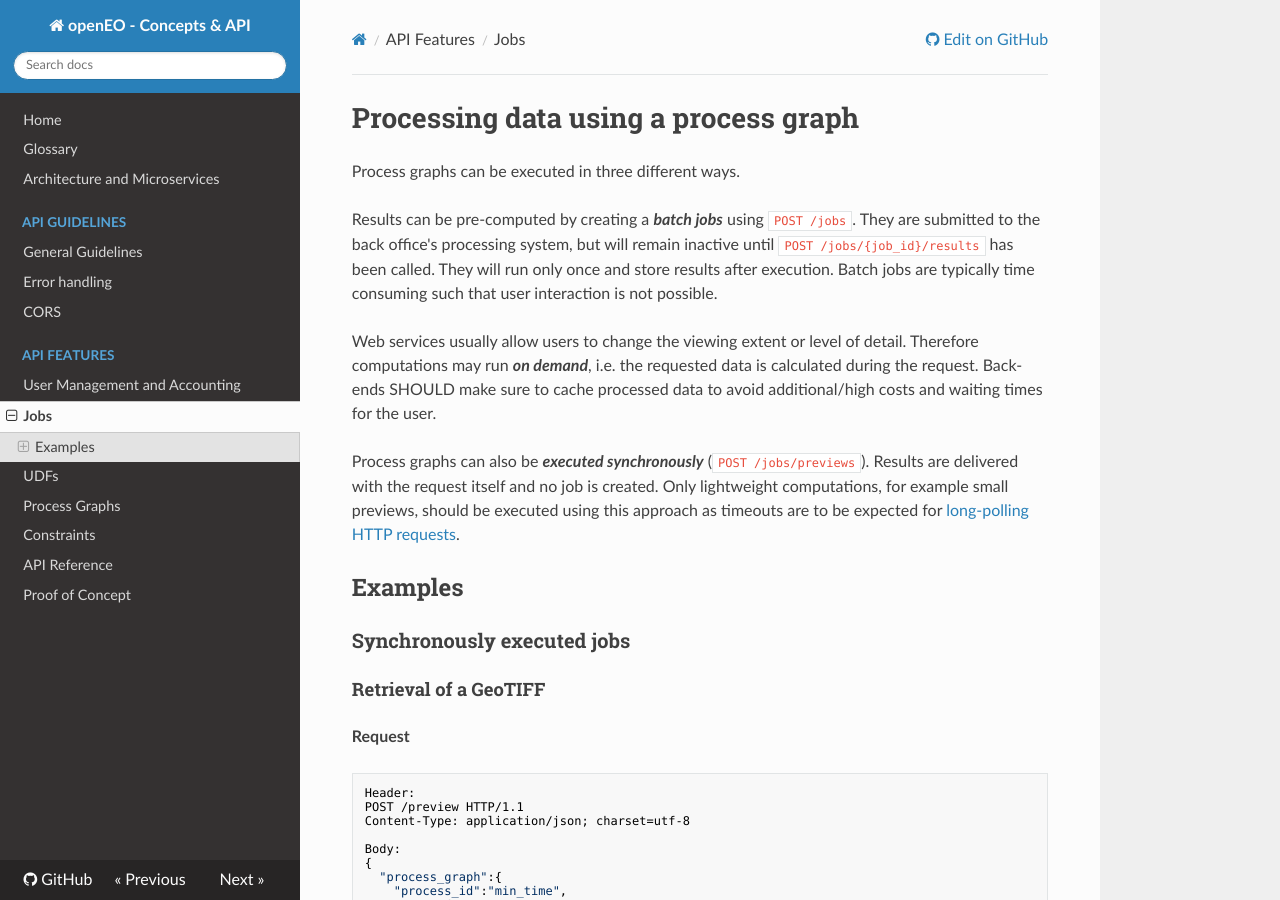
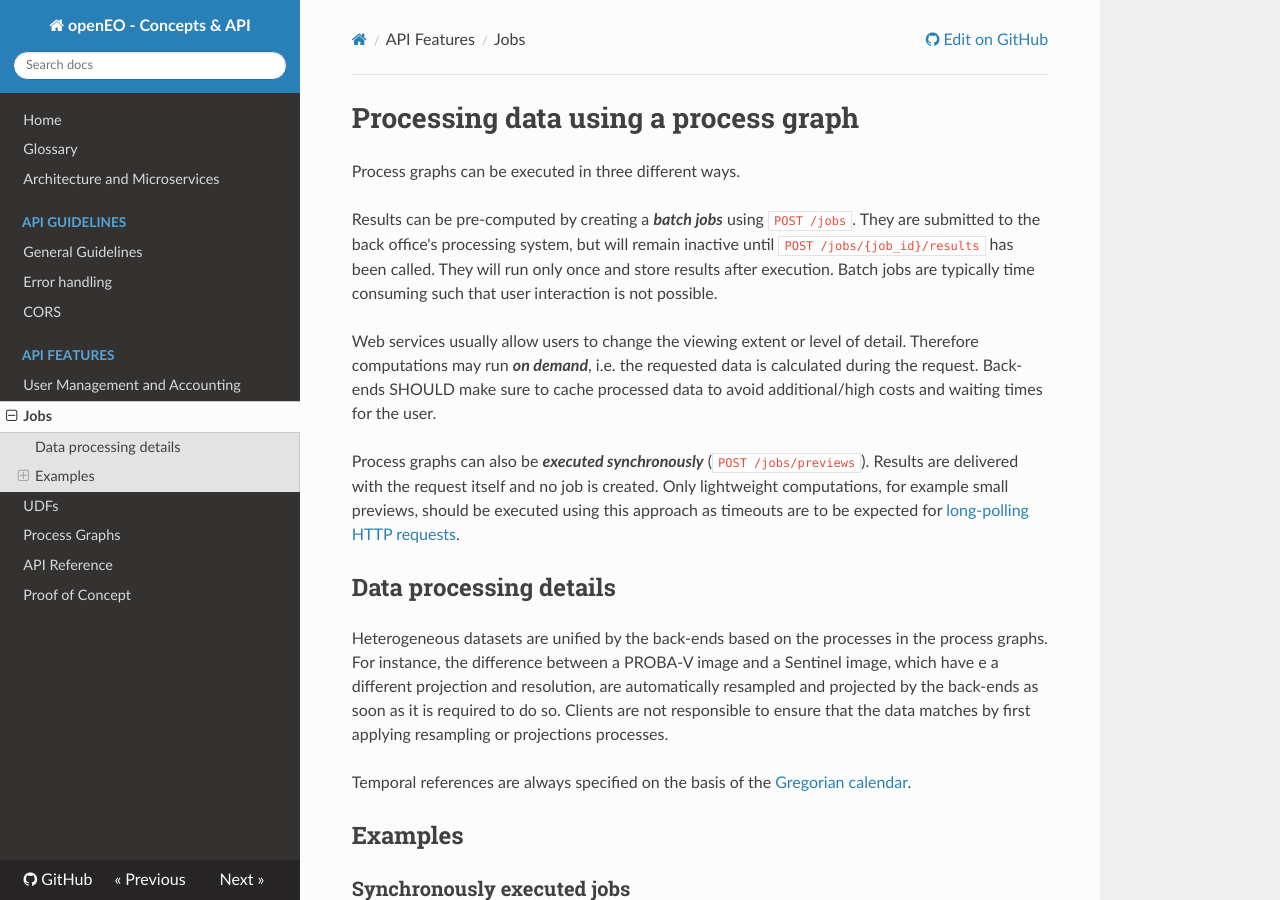
Before and after one commit to Open-EO/openeo-api, an MkDocs documentation site: the page built from docs/docs/jobs.md, in a window 1280 px wide and 900 px high. Built offline with MkDocs 1.6.1, drawn with Linux system fonts in a browser that asks for light colours; nearby versions of some CDN libraries; old or Windows-style settings are respelled for this version of MkDocs.

Commit message:
Removed views/constraints from docs and temporarily moved some information to another page.

```diff
--- a/docs/docs/jobs.md
+++ b/docs/docs/jobs.md
@@ -7,6 +7,11 @@ Results can be pre-computed by creating a ***batch jobs*** using  `POST /jobs`.
 Web services usually allow users to change the viewing extent or level of detail. Therefore computations may run ***on demand***, i.e. the requested data is calculated during the request. Back-ends SHOULD make sure to cache processed data to avoid additional/high costs and waiting times for the user.
 
 Process graphs can also be ***executed  synchronously*** (`POST /jobs/previews`). Results are delivered with the request itself and no job is created. Only lightweight computations, for example small previews, should be executed using this approach as timeouts are to be expected for [long-polling HTTP requests](https://www.pubnub.com/blog/2014-12-01-http-long-polling/).
+
+## Data processing details
+Heterogeneous datasets are unified by the back-ends based on the processes in the process graphs. For instance, the difference between a PROBA-V image and a Sentinel image, which have e a different projection and resolution, are automatically resampled and projected by the back-ends as soon as it is required to do so. Clients are not responsible to ensure that the data matches by first applying resampling or projections processes.
+
+Temporal references are always specified on the basis of the [Gregorian calendar](https://en.wikipedia.org/wiki/Gregorian_calendar).
 
 ## Examples
 
--- a/docs/mkdocs.yml
+++ b/docs/mkdocs.yml
@@ -12,7 +12,6 @@ pages:
     - Jobs: jobs.md
     - UDFs: udfs.md
     - Process Graphs: processgraphs.md
-    - Constraints: views.md
   - API Reference: apireference.md
   - Proof of Concept: poc.md
 theme: readthedocs
```
Also changed, not shown: docs/docs/views.md (deleted, +0 -35 lines).
